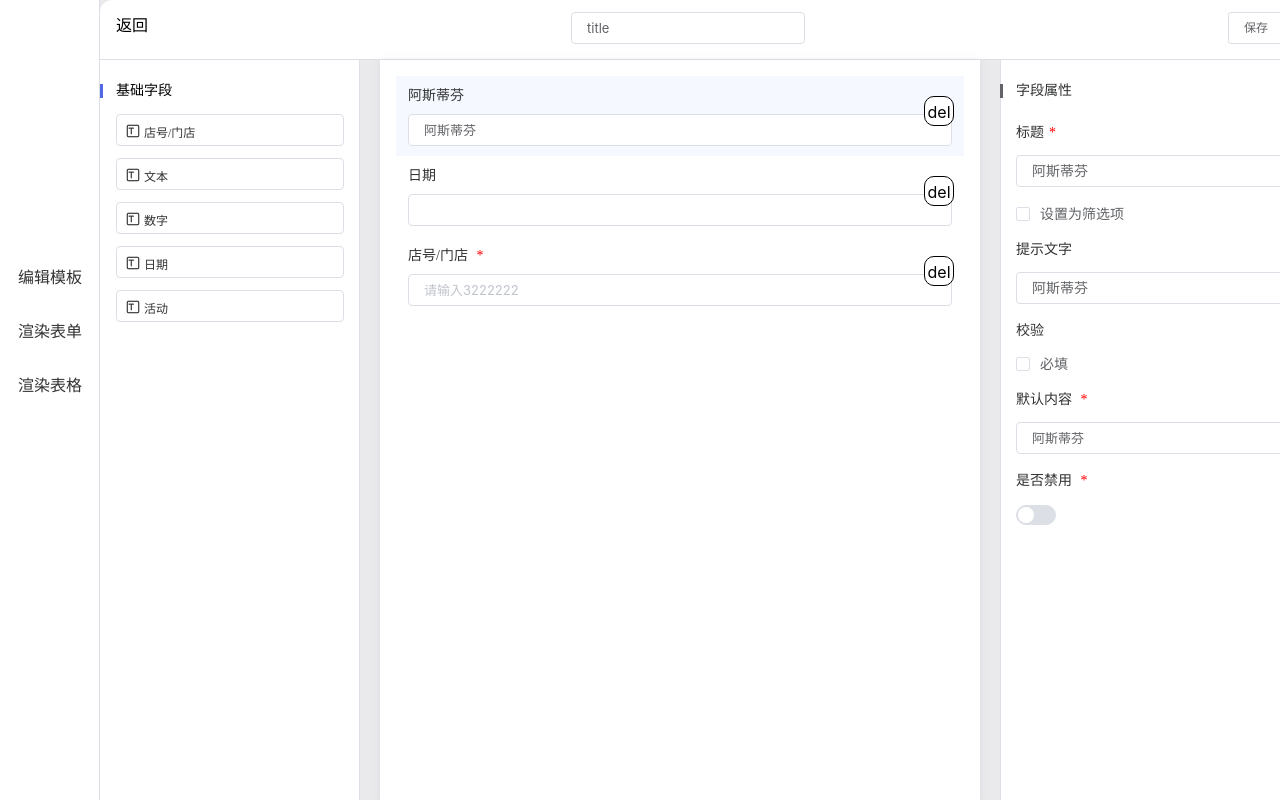
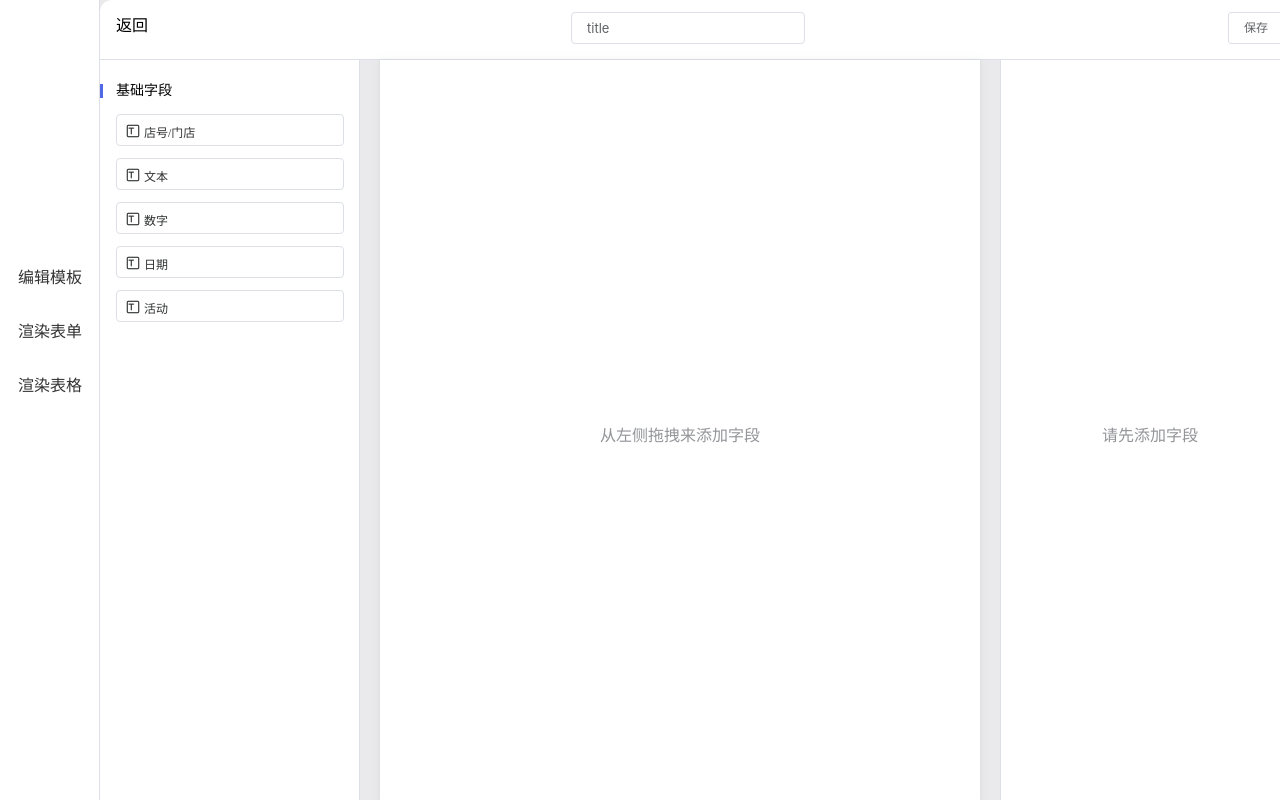
Before and after one commit to cloudtrek-cn/auto-form-core, a Vue app: page / in a window 1280 px wide. Built offline with nearby package versions, Linux system fonts and the light colour scheme.

Commit message:
k0a1a/feat/-:增加短链接模型

```diff
--- a/examples/views/Construct.vue
+++ b/examples/views/Construct.vue
@@ -7,6 +7,7 @@
             @click-item="clickItem"
             :components-library="componentsLibrary"
             itemClass="item-class"
+            helpIcon="iconfont icon-ic_text"
             :title="title">
             <div class="navbar" slot="navbar">
                 <div class="back">返回</div>
@@ -57,6 +58,8 @@ export default class Construct extends Vue {
                     components: "Input",
                     placeholder: "请输入",
                     maximum: 5,
+                    maxTitle: 5,
+                    maxPlaceholder: 5,
                     defaultProps: {
                         clearable: true
                     },
@@ -90,7 +93,8 @@ export default class Construct extends Vue {
                             type: "switch",
                             name: "是否禁用",
                             value: false,
-                            required: true
+                            required: true,
+                            help: `是否禁用是否禁用是否禁用是否禁用是否禁用是否禁用是否禁用是否禁用是否禁用是否禁用是否禁用是否禁用是否禁用是否禁用`
                         },
                         render: {
                             type: "render",
@@ -161,66 +165,7 @@ export default class Construct extends Vue {
     ];
     public initData = {
         title: "title",
-        field: [
-            {
-                id: "el-a65f067f-a9af-41b2-936e-df9eb4c047e9",
-                title: "阿斯蒂芬",
-                placeholder: "阿斯蒂芬",
-                isFilter: false,
-                required: false,
-                props: {
-                    value: {
-                        type: "input",
-                        name: "默认内容",
-                        value: "阿斯蒂芬",
-                        required: true
-                    },
-                    disabled: {
-                        type: "switch",
-                        name: "是否禁用",
-                        value: false,
-                        required: true
-                    }
-                },
-                elTemplateName: "text"
-            },
-            {
-                id: "el-0b6fb673-91c2-4990-8b3f-8870c4ca86b2",
-                title: "日期",
-                isFilter: false,
-                required: false,
-                elTemplateName: "date"
-            },
-            {
-                id: "el-abcbdc54-e3e5-4201-ac08-6cabf12c043c",
-                title: "店号/门店",
-                placeholder: "请输入3222222",
-                isFilter: false,
-                required: true,
-                props: {
-                    value: {
-                        type: "input",
-                        name: "默认内容",
-                        value: "",
-                        required: true
-                    },
-                    disabled: {
-                        type: "switch",
-                        name: "是否禁用",
-                        value: false,
-                        required: true
-                    },
-                    render: {
-                        type: "render",
-                        name: "自定义组件",
-                        render: "Input",
-                        value: "value",
-                        required: true
-                    }
-                },
-                elTemplateName: "店号/门店"
-            }
-        ]
+        field: []
     };
     save() {
         const data = (this.$refs["autoConstruct"] as typeof AutoForm.Construct.prototype).save();
--- a/package.json
+++ b/package.json
@@ -1,6 +1,6 @@
 {
     "name": "@cloudtrek/auto-form",
-    "version": "0.4.36",
+    "version": "0.4.37",
     "main": "dist/index.umd.js",
     "scripts": {
         "serve": "vue-cli-service serve",
--- a/packages/Construct/src/construct.vue
+++ b/packages/Construct/src/construct.vue
@@ -1,5 +1,5 @@
 <template>
-    <div class="container">
+    <div class="container" :class="containerClass">
         <div class="nav-bar">
             <slot name="navbar"></slot>
         </div>
@@ -25,6 +25,7 @@
                 </div>
             </div>
             <div class="center">
+                <div class="elements-nodata" v-if="!elements.length">从左侧拖拽来添加字段</div>
                 <draggable
                     :list="elements"
                     class="element-list"
@@ -51,13 +52,17 @@
                     </div>
                 </draggable>
             </div>
-            <div class="right" v-if="activeElId">
+            <div class="right">
+                <template v-if="activeElId">
                     <div class="right-title">字段属性</div>
                     <div class="attribute default-attribute">
                         <div class="item">
                             <div class="name required">标题</div>
                             <div class="input-box">
-                            <el-input class="attribute-input" v-model="interfaceObj[activeElId].title" />
+                                <el-input
+                                    class="attribute-input"
+                                    :maxlength="interfaceObj[activeElId].maxTitle"
+                                    v-model="interfaceObj[activeElId].title" />
                             </div>
                         </div>
                         <div class="item">
@@ -66,11 +71,24 @@
                             </div>
                         </div>
                         <div class="item">
-                        <div class="name">提示文字</div>
+                            <div class="name">
+                                提示文字
+                                <el-popover
+                                    placement="bottom-start"
+                                    width="244"
+                                    trigger="click"
+                                    v-if="interfaceObj[activeElId].maxPlaceholder"
+                                    :content="`最多输入${interfaceObj[activeElId].maxPlaceholder}个字符；如果不需要提示，清空即可。`">
+                                    <span slot="reference">
+                                        <i :class="`help-icon ${helpIcon}`"></i>
+                                    </span>
+                                </el-popover>
+                            </div>
                             <div class="input-box">
                                 <el-input
                                     class="attribute-input"
                                     @input="changePlaceholder(activeElId)"
+                                    :maxlength="interfaceObj[activeElId].maxPlaceholder || 0"
                                     v-model="interfaceObj[activeElId].placeholder" />
                             </div>
                         </div>
@@ -83,12 +101,27 @@
                         <div class="item" v-for="(prop, index) in interfaceObj[activeElId].props" :key="index">
                             <div class="name" :class="prop.required ? 'required' : ''">
                                 {{ prop.name }}
+                                <el-popover
+                                    v-if="prop.help"
+                                    placement="bottom"
+                                    width="410"
+                                    trigger="click"
+                                    :content="prop.help">
+                                    <span slot="reference">
+                                        <i :class="`help-icon ${helpIcon}`"></i>
+                                    </span>
+                                </el-popover>
                             </div>
                             <div class="input-box" :id="`${activeElId}_prop_${index}`">
                                 <div class="childen"></div>
                             </div>
                         </div>
                     </div>
+                </template>
+                <template v-else>
+                    <div class="elements-nodata" v-if="!elements.length">请先添加字段</div>
+                    <div class="elements-nodata" v-else>点击选择字段后可编辑字段</div>
+                </template>
             </div>
         </div>
     </div>
@@ -118,7 +151,9 @@ export default class AutoConstruct extends Vue {
     }>;
     @Prop({ type: String, default: "未命名" }) public title!: string;
     @Prop({ type: String, default: "" }) public customizeClass!: string;
+    @Prop({ type: String, default: "" }) public helpIcon!: string;
     @Prop({ type: String, default: "" }) public itemClass!: string;
+    @Prop({ type: String, default: "" }) public containerClass!: string;
     @Prop({ type: Object, default: null }) public componentsLibrary!: {
         [key: string]: Vue.VNode;
     };
@@ -215,7 +250,6 @@ export default class AutoConstruct extends Vue {
             return true;
         }
         const elNum = this.elements.filter((item) => item.name == elName).length;
-        console.log(elNum, maximum);
         if (elNum >= maximum) {
             return false;
         }
@@ -230,6 +264,8 @@ export default class AutoConstruct extends Vue {
             placeholder: e.placeholder,
             isFilter: e.isFilter ? e.isFilter : false,
             required: e.required ? e.required : false,
+            maxTitle: e.maxTitle ? e.maxTitle : 100,
+            maxPlaceholder: e.maxPlaceholder ? e.maxPlaceholder : 100,
             props: e.props,
             elTemplateName: e.name
         };
@@ -479,6 +515,7 @@ export default class AutoConstruct extends Vue {
             }
         }
         .center {
+            position: relative;
             flex: 1;
             background: #ffffff;
             box-shadow: 0px 1px 6px 0px rgba(196, 199, 204, 0.5);
@@ -535,6 +572,7 @@ export default class AutoConstruct extends Vue {
             }
         }
         .right {
+            position: relative;
             width: 300px;
             flex: 0 0 300px;
             background: #ffffff;
@@ -590,6 +628,19 @@ export default class AutoConstruct extends Vue {
                 }
             }
         }
+        .elements-nodata {
+            position: absolute;
+            text-align: center;
+            font-size: 16px;
+            width: 300px;
+            font-family: SourceHanSansCN-Regular, SourceHanSansCN;
+            font-weight: 400;
+            color: #939599;
+            top: 50%;
+            left: 50%;
+            margin-top: -8px;
+            margin-left: -150px;
+        }
     }
 }
 </style>
--- a/packages/index.ts
+++ b/packages/index.ts
@@ -12,7 +12,7 @@ const install = (Vue: any) => {
 };
 
 export default {
-    version: "0.4.36",
+    version: "0.4.37",
     install,
     Form,
     Construct,
--- a/typings/shims-vue.d.ts
+++ b/typings/shims-vue.d.ts
@@ -33,6 +33,8 @@ declare namespace AutoConstruct {
         components: string;
         placeholder: string;
         isFilter?: boolean;
+        maxPlaceholder?: number;
+        maxTitle?: number;
         required?: boolean;
         defaultProps: {
             [key: string]: unknown;
@@ -55,6 +57,7 @@ declare namespace AutoConstruct {
         type: "input" | "select" | "switch" | "checkbox" | "radio" | "render";
         render: string;
         isAttr?: boolean;
+        help?: string;
         attrs?: {
             [key: string]: unknown;
         };
@@ -69,6 +72,8 @@ declare namespace AutoConstruct {
         isFilter: boolean;
         required: boolean;
         maximum?: number;
+        maxTitle?: number;
+        maxPlaceholder?: number;
         name?: string;
         props: {
             [key: string]: customizeAttr;
```
Lines whose indentation alone changed are shown as unchanged.
